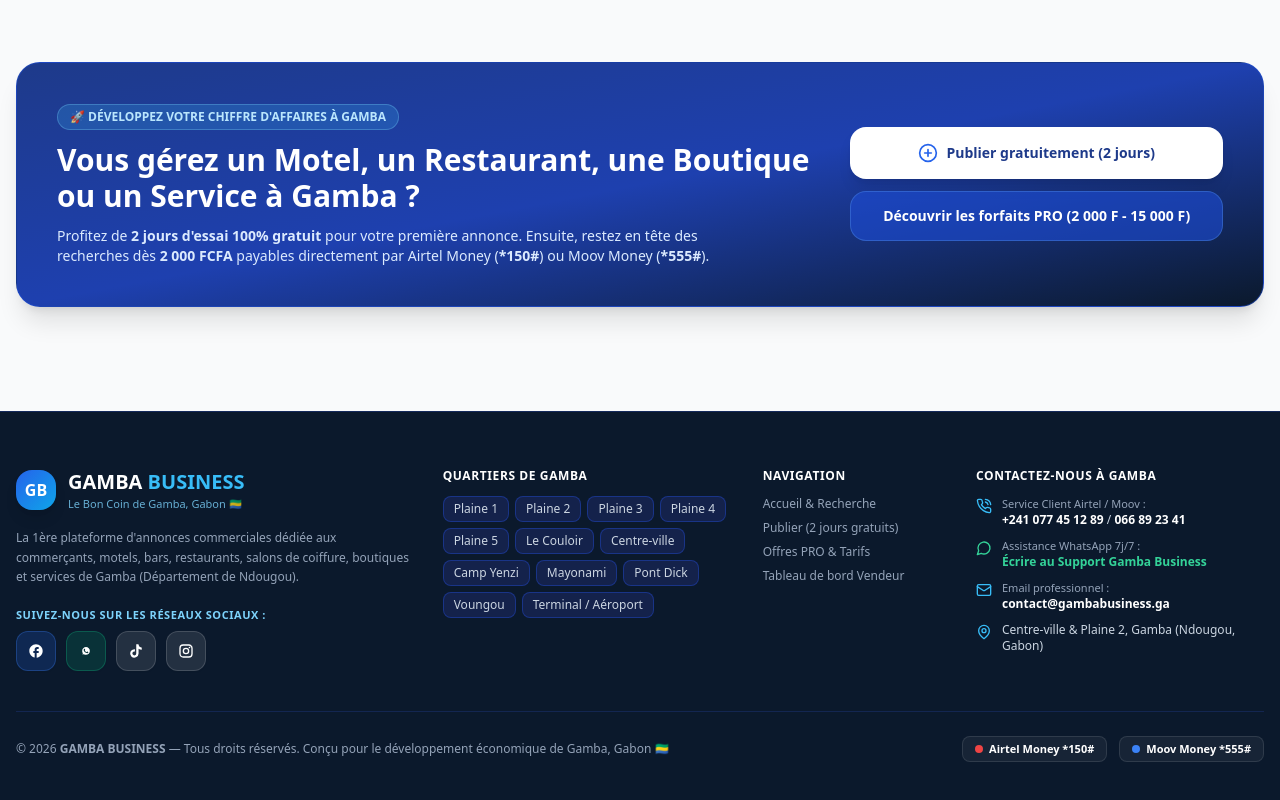
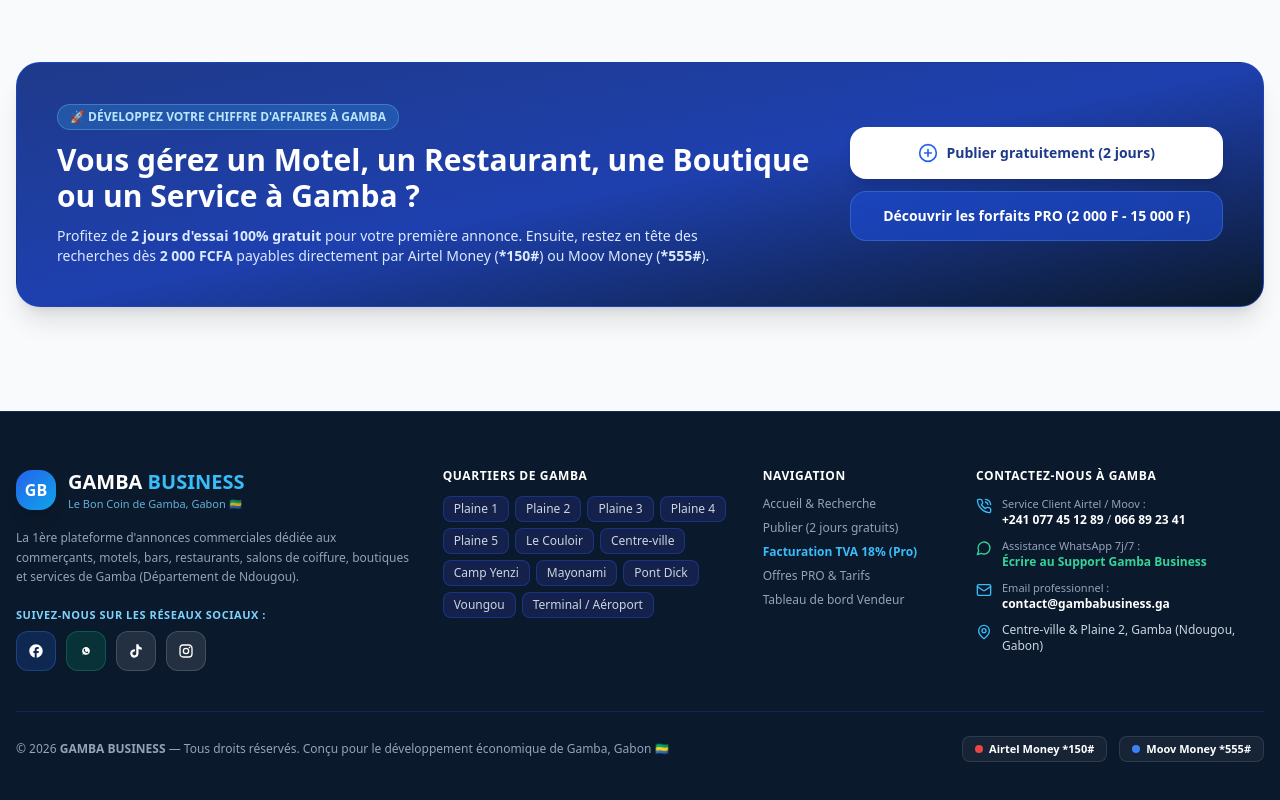
Before and after one commit to abeldarick/gamba-business, a Next.js app: page / in a window 1280 px wide. Shown: the part 3829-4629 px from the top of the page. Built offline with nearby package versions, Linux system fonts and the light colour scheme; no server answers.

Commit message:
feat(facturation): module complet facturation TVA 18% FCFA, gestion clients et RLS Supabase (src/components/Footer.tsx)

```diff
--- a/src/components/Footer.tsx
+++ b/src/components/Footer.tsx
@@ -119,6 +119,11 @@
               </Link>
             </li>
             <li>
+              <Link href="/facturation" className="hover:text-sky-300 transition font-semibold text-sky-400">
+                Facturation TVA 18% (Pro)
+              </Link>
+            </li>
+            <li>
               <Link href="/tarifs" className="hover:text-sky-300 transition">
                 Offres PRO &amp; Tarifs
               </Link>
```
